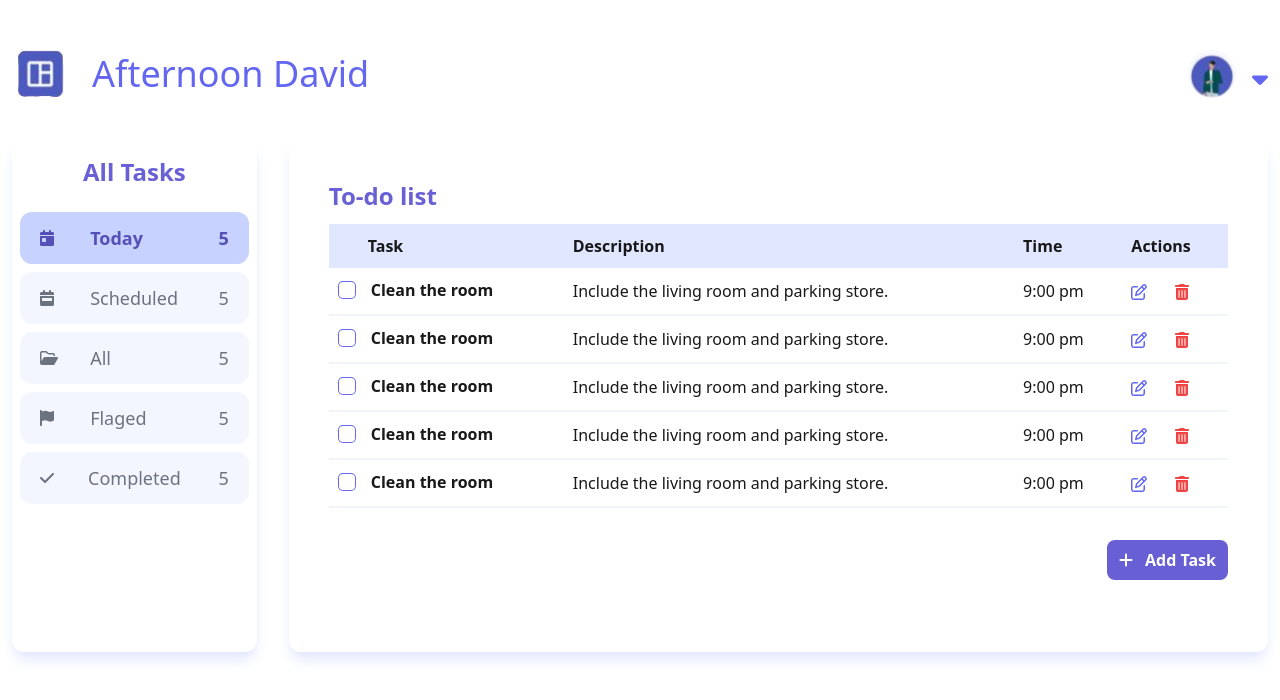
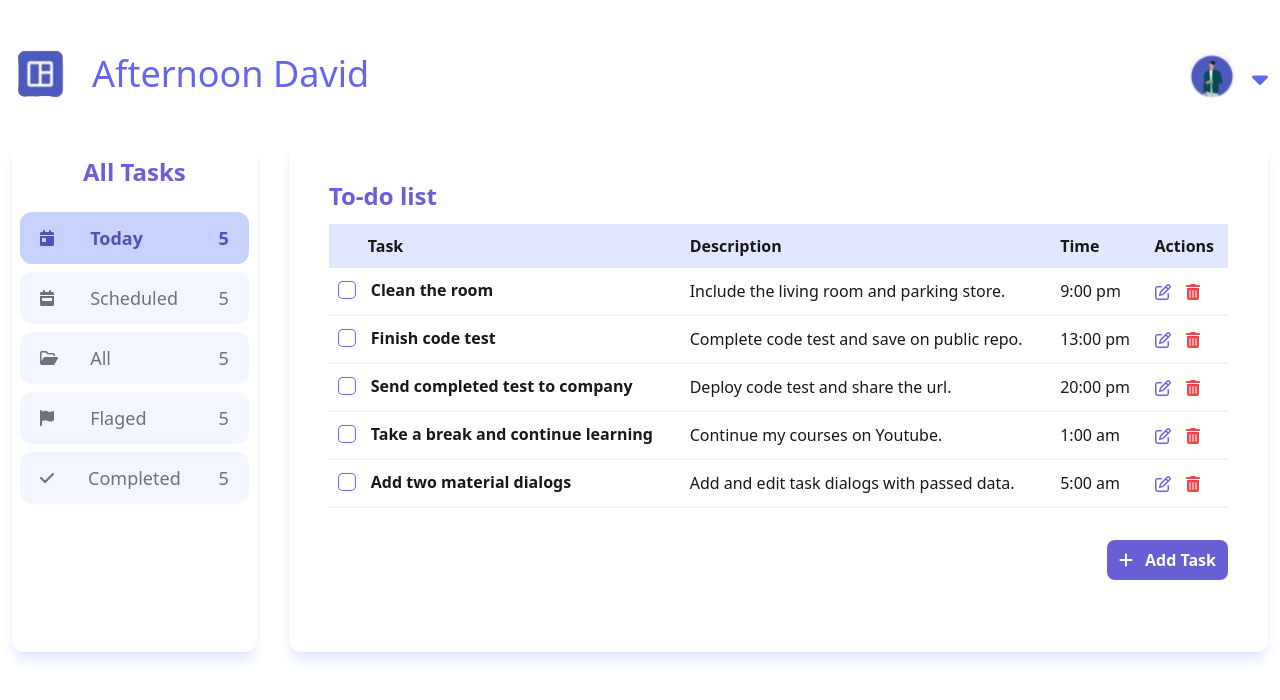
Before and after one commit to jowc/health-todo, an Angular app: page / in a window 1280 px wide. Shown: the top 700 px of the page. Built offline with nearby package versions, Linux system fonts and the light colour scheme.

Commit message:
completed add task form

```diff
--- a/angular.json
+++ b/angular.json
@@ -30,6 +30,7 @@
               "src/assets"
             ],
             "styles": [
+              "@angular/material/prebuilt-themes/indigo-pink.css",
               "src/styles.scss"
             ],
             "scripts": []
@@ -93,6 +94,7 @@
               "src/assets"
             ],
             "styles": [
+              "@angular/material/prebuilt-themes/indigo-pink.css",
               "src/styles.scss"
             ],
             "scripts": []
--- a/package.json
+++ b/package.json
@@ -11,10 +11,12 @@
   "private": true,
   "dependencies": {
     "@angular/animations": "^16.1.0",
+    "@angular/cdk": "^16.2.7",
     "@angular/common": "^16.1.0",
     "@angular/compiler": "^16.1.0",
     "@angular/core": "^16.1.0",
     "@angular/forms": "^16.1.0",
+    "@angular/material": "^16.2.7",
     "@angular/platform-browser": "^16.1.0",
     "@angular/platform-browser-dynamic": "^16.1.0",
     "@angular/router": "^16.1.0",
--- a/src/app/app.module.ts
+++ b/src/app/app.module.ts
@@ -5,10 +5,11 @@ import { AppComponent } from './app.component';
 import { SharedModule } from './shared/shared.module';
 import { TableComponent } from './ui/table/table.component';
 import { FontAwesomeModule } from '@fortawesome/angular-fontawesome';
+import { BrowserAnimationsModule } from '@angular/platform-browser/animations';
 
 @NgModule({
   declarations: [AppComponent],
-  imports: [BrowserModule, SharedModule, TableComponent, FontAwesomeModule],
+  imports: [BrowserModule, SharedModule, TableComponent, FontAwesomeModule, BrowserAnimationsModule],
   providers: [],
   bootstrap: [AppComponent],
 })
--- a/src/app/shared/store/mock-data.service.ts
+++ b/src/app/shared/store/mock-data.service.ts
@@ -4,6 +4,12 @@ import { taskInterface, tasks } from './mock.data';
 @Injectable({ providedIn: 'root' })
 export class MockDataService {
   tasks = signal(tasks);
+
+  addTask = (task: taskInterface) => {
+    const lastTask = this.tasks()[this.tasks().length - 1];
+    const idTask = { ...task, id: lastTask.id + 1 };
+    return this.tasks.mutate((tasks) => tasks.push(idTask));
+  };
 
   editTask = (task: taskInterface) => {
     const getIndex = this.tasks().findIndex((tasks) => tasks.id === task.id);
--- a/src/app/shared/store/mock.data.ts
+++ b/src/app/shared/store/mock.data.ts
@@ -3,6 +3,7 @@ export interface taskInterface {
   task: string;
   description: string;
   time: string;
+  priority: boolean;
 }
 
 export const tasks = [
@@ -11,29 +12,34 @@ export const tasks = [
     task: 'Clean the room',
     description: 'Include the living room and parking store.',
     time: '9:00 pm',
+    priority: false,
   },
   {
     id: 2,
-    task: 'Clean the room',
-    description: 'Include the living room and parking store.',
-    time: '9:00 pm',
+    task: 'Finish code test',
+    description: 'Complete code test and save on public repo.',
+    time: '13:00 pm',
+    priority: true,
   },
   {
     id: 3,
-    task: 'Clean the room',
-    description: 'Include the living room and parking store.',
-    time: '9:00 pm',
+    task: 'Send completed test to company',
+    description: 'Deploy code test and share the url.',
+    time: '20:00 pm',
+    priority: false,
   },
   {
     id: 4,
-    task: 'Clean the room',
-    description: 'Include the living room and parking store.',
-    time: '9:00 pm',
+    task: 'Take a break and continue learning',
+    description: 'Continue my courses on Youtube.',
+    time: '1:00 am',
+    priority: false,
   },
   {
     id: 5,
-    task: 'Clean the room',
-    description: 'Include the living room and parking store.',
-    time: '9:00 pm',
+    task: 'Add two material dialogs',
+    description: 'Add and edit task dialogs with passed data.',
+    time: '5:00 am',
+    priority: false,
   },
 ];
--- a/src/app/ui/add-task-modal/add-task-modal.component.scss
+++ b/src/app/ui/add-task-modal/add-task-modal.component.scss
@@ -0,0 +1,3 @@
+dialog::backdrop {
+    background-color: darkorange !important;
+  }
--- a/src/app/ui/add-task-modal/add-task-modal.component.ts
+++ b/src/app/ui/add-task-modal/add-task-modal.component.ts
@@ -1,13 +1,71 @@
-import { Component } from '@angular/core';
+import { Component, inject, signal } from '@angular/core';
 import { CommonModule } from '@angular/common';
+import { FontAwesomeModule } from '@fortawesome/angular-fontawesome';
+import {
+  faCheck,
+  faSortDown,
+  faXmark,
+} from '@fortawesome/free-solid-svg-icons';
+import { MatDialogRef } from '@angular/material/dialog';
+import { TableComponent } from '../table/table.component';
+import {
+  FormControl,
+  FormGroup,
+  ReactiveFormsModule,
+  Validators,
+} from '@angular/forms';
+import { MockDataService } from 'src/app/shared/store/mock-data.service';
+import { taskInterface } from 'src/app/shared/store/mock.data';
 
 @Component({
   selector: 'app-add-task-modal',
   standalone: true,
-  imports: [CommonModule],
+  imports: [CommonModule, FontAwesomeModule, ReactiveFormsModule],
   templateUrl: './add-task-modal.component.html',
-  styleUrls: ['./add-task-modal.component.scss']
+  styleUrls: ['./add-task-modal.component.scss'],
 })
 export class AddTaskModalComponent {
+  private readonly dialogRef = inject(MatDialogRef<TableComponent>);
+  private readonly mockService = inject(MockDataService);
+  faClose = signal(faXmark);
+  faCheck = signal(faCheck);
+  faSortDown = signal(faSortDown);
+  taskForm = new FormGroup({
+    task: new FormControl<string>('', {
+      validators: [
+        Validators.required,
+        Validators.minLength(3),
+        Validators.maxLength(100),
+      ],
+    }),
+    description: new FormControl<string>('', {
+      validators: [Validators.minLength(20), Validators.maxLength(255)],
+    }),
+    time: new FormControl<string>('', {
+      validators: [Validators.required],
+    }),
+    priority: new FormControl<boolean>(false),
+  });
 
+  closeModal = () => this.dialogRef.close();
+
+  get task() {
+    return this.taskForm.get('task');
+  }
+
+  get description() {
+    return this.taskForm.get('description');
+  }
+
+  get time() {
+    return this.taskForm.get('time');
+  }
+
+  onSubmit() {
+    if (this.taskForm.valid) {
+      this.mockService.addTask(this.taskForm.value as taskInterface);
+      this.taskForm.reset();
+      return this.dialogRef.close();
+    }
+  }
 }
--- a/src/app/ui/table/table.component.html
+++ b/src/app/ui/table/table.component.html
@@ -19,11 +19,7 @@
                         <input type="checkbox" name="task" id="task"
                             class="relative peer block appearance-none outline-none w-4 h-4 ring-1 ring-indigo-500 bg-white checked:bg-indigo-600 rounded" />
                         <label class="block font-bold" for="task">{{item.task}}</label>
-                        <svg class="hidden peer-checked:block absolute w-3 ml-[2px] text-white" xmlns="http://www.w3.org/2000/svg"
-                            viewBox="0 0 24 24" fill="none" stroke="currentColor" stroke-width="4" stroke-linecap="round"
-                            stroke-linejoin="round">
-                            <polyline points="20 6 9 17 4 12"></polyline>
-                        </svg>
+                        <fa-icon class="hidden peer-checked:block absolute ml-[2px] w-3 text-white" [icon]="faCheck()" />
                     </td>
                     <td>{{item.description}}</td>
                     <td>{{item.time}}</td>
@@ -47,7 +43,7 @@
 
 
     <div class="my-8 flex justify-end">
-        <button class="flex items-center gap-x-3 py-2 px-3">
+        <button class="flex items-center gap-x-3 py-2 px-3" (click)="addTask()">
             <fa-icon [icon]="faPlus()" />
             <span>Add Task</span>
         </button>
--- a/src/index.html
+++ b/src/index.html
@@ -2,10 +2,13 @@
 <html lang="en">
 <head>
   <meta charset="utf-8">
-  <title>HealthTodo</title>
+  <title>eHealth Todo List</title>
   <base href="/">
   <meta name="viewport" content="width=device-width, initial-scale=1">
   <link rel="icon" type="image/x-icon" href="favicon.ico">
+  <link rel="preconnect" href="https://fonts.gstatic.com">
+  <link href="https://fonts.googleapis.com/css2?family=Roboto:wght@300;400;500&display=swap" rel="stylesheet">
+  <link href="https://fonts.googleapis.com/icon?family=Material+Icons" rel="stylesheet">
 </head>
 <body>
   <app-root></app-root>
--- a/src/styles.scss
+++ b/src/styles.scss
@@ -13,7 +13,15 @@
   padding: 0;
 }
 
-html,body{
+// material design global variables
+* {
+  --mdc-dialog-container-shape: 16px;
+}
+
+// body { margin: 0; font-family: Roboto, "Helvetica Neue", sans-serif; }
+
+html,
+body {
   height: 100%;
 }
 
@@ -21,14 +29,22 @@ body {
   line-height: 1.5;
   -webkit-font-smoothing: antialiased;
 
-//   global styling
+  //   global styling
   color: #191818;
 
-  h3{
+  h3 {
     @apply text-xl sm:text-2xl text-indigo-700/80 font-bold;
   }
 
-  button{
+  form {
+    input,
+    textarea,
+    select {
+      @apply block appearance-none outline-none w-full p-4 ring-2 ring-indigo-800/30 bg-white checked:bg-indigo-600 placeholder:font-semibold rounded;
+    }
+  }
+
+  button {
     @apply bg-indigo-700/80 text-white font-semibold rounded-lg;
   }
 }
@@ -55,6 +71,13 @@ h5,
 h6 {
   overflow-wrap: break-word;
 }
+
+//custom classes
+
+.ehealth-error{
+  @apply mt-1 text-red-600 text-sm font-medium;
+}
+
 /*
     8. Create a root stacking context
   */
```
Also changed, not shown: src/app/ui/add-task-modal/add-task-modal.component.html (+62 -1 lines), src/app/ui/table/table.component.ts (+27 -3 lines), 1 other file (tests, documents, lock files or other folders).
